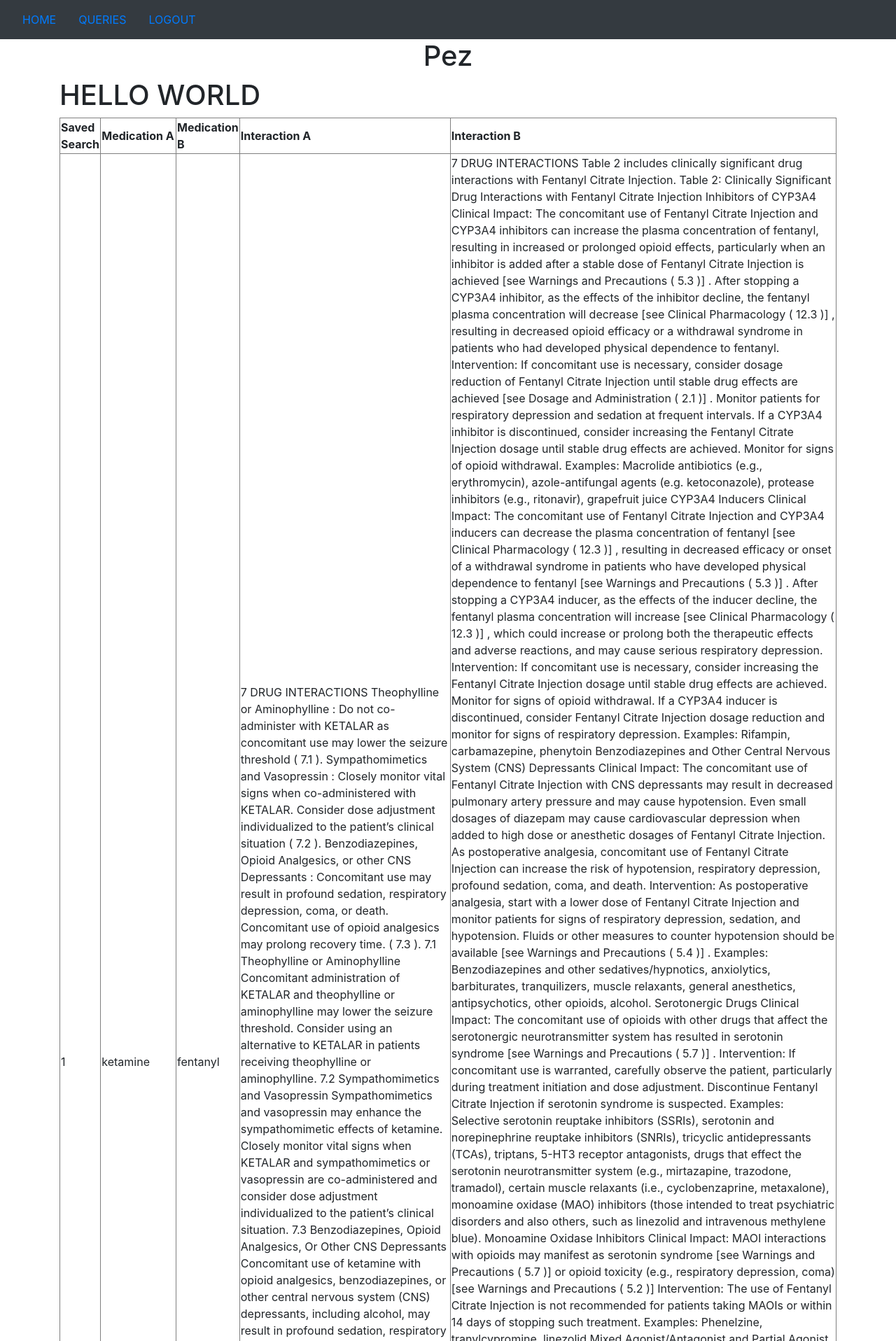
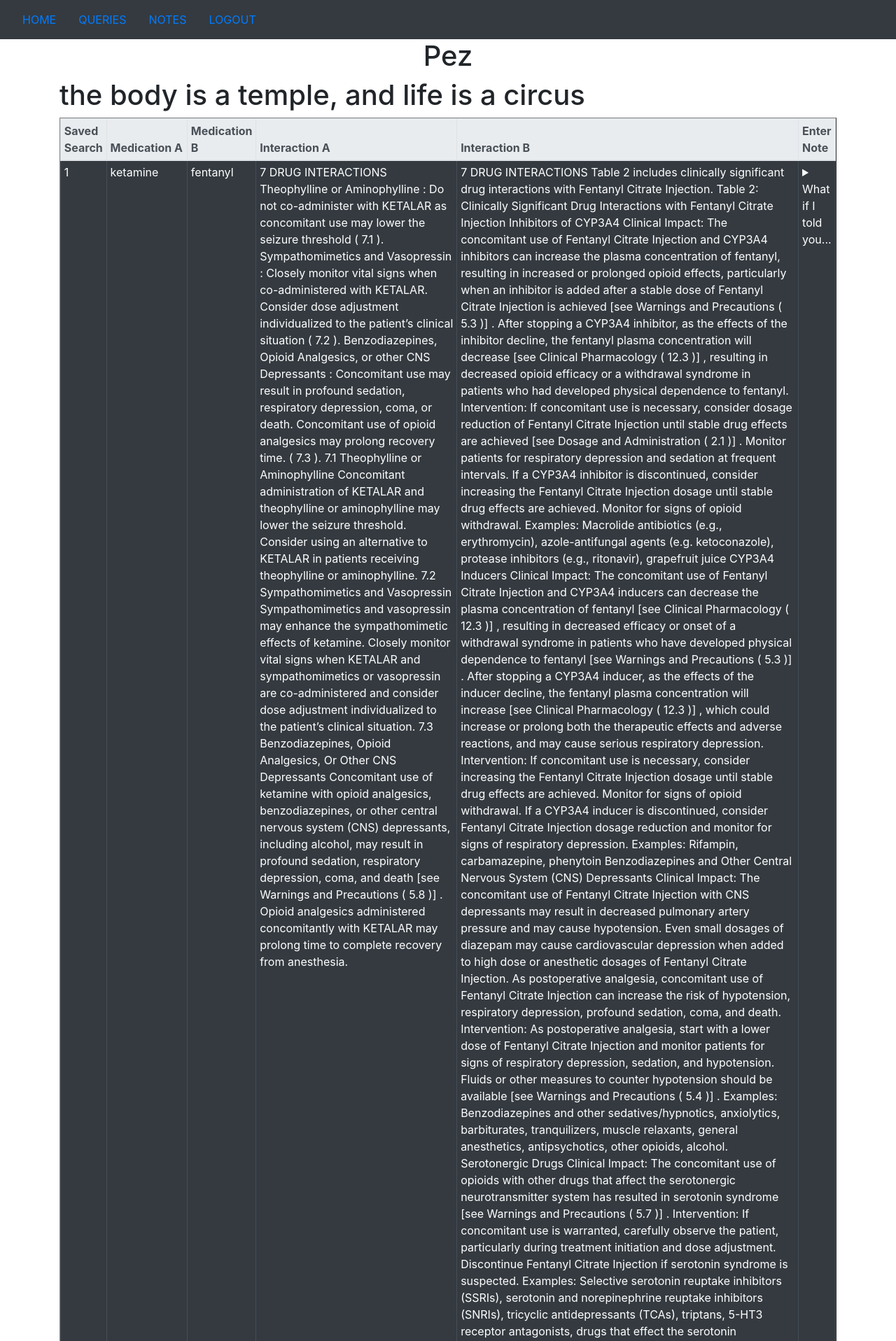
Before and after one commit to bretbarden/drug-interaction-checker, a Flask app: page /queries in a window 1280 px wide. Shown: the top 1916 px of the page at 70% size. Run offline with Flask 3, Linux system fonts and the light colour scheme; a user stored in the database is signed in; some libraries are stand-ins or nearby versions.

Commit message:
created notes module, needs hooking up, added some styling to app

```diff
--- /dev/null
+++ b/Website/static/style.css
@@ -0,0 +1,4 @@
+#scrollable-content {
+    max-height: 100px !important;
+    overflow-y: auto !important;
+}
--- a/Website/templates/base.html
+++ b/Website/templates/base.html
@@ -4,7 +4,7 @@
     <meta charset="UTF-8">
     <meta name="viewport" content="width=device-width, initial-scale=1.0">
     <link rel="stylesheet" href="https://stackpath.bootstrapcdn.com/bootstrap/4.4.1/css/bootstrap.min.css" integrity="sha384-Vkoo8x4CGsO3+Hhxv8T/Q5PaXtkKtu6ug5TOeNV6gBiFeWPGFN9MuhOf23Q9Ifjh" crossorigin="anonymous"
-    <link rel="stylesheet" href="Website/static/style.css"/>
+    <link rel="stylesheet" href="{{ url_for('static', filename='style.css') }}" />
     <link
     rel="stylesheet"
     href="https://stackpath.bootstrapcdn.com/font-awesome/4.7.0/css/font-awesome.min.css"
@@ -30,6 +30,8 @@
             <div class="navbar-nav"></div>
             <a class="nav-item nav-link" id="home" href="/">HOME</a>
             <a class="nav-item nav-link" id="saved-queries" href="/queries">QUERIES</a>
+            <a class="nav-item nav-link" id="notes" href="/notes">NOTES</a>
+
             <a class="nav-item nav-link" id="logout" href="/logout">LOGOUT</a>
             {% else %}
             <a class="nav-item nav-link" id="login" href="/login">LOGIN</a>
--- a/Website/templates/home.html
+++ b/Website/templates/home.html
@@ -51,7 +51,7 @@
         <div id="collapseOne" class="collapse-show" aria-labelledby="headingOne" data-parent="accordian">
             <div class="card-body">
                 <form>
-                 <p class="text-center ">{{query.medicationA and query.medicationB}}</p>
+                 <p  class="text-center d-block p-2 bg-dark text-white ">{{query.medicationA , query.medicationB}}</p>
                  <p class="text-center">{{query.interactionA}}</p>
 
                  <br>
--- a/Website/templates/queries.html
+++ b/Website/templates/queries.html
@@ -5,27 +5,45 @@
 
 {% if user.is_authenticated %}
 
-<h1>HELLO WORLD</h1>
+<h1>the body is a temple, and life is a circus</h1>
 
-<table border="1">
-    <thead>
+<table class="table table-dark table-hover table-sm table-responsive" border="1">
+    <thead class="thead-light">
         <tr>
             <th>Saved Search</th>
             <th>Medication A</th>
             <th>Medication B</th>
             <th>Interaction A</th>
             <th>Interaction B</th>
+            <th>Enter Note</th>
+
 
         </tr>
 </thead>
-        <tbody>
+        <tbody class="overflow-auto">
             {% for query in queries %}
             <tr>
                 <td>{{query.id}}</td>
                 <td>{{query.medicationA}}</td>
             <td>{{query.medicationB}}</td>
-                <td>{{query.interactionA}}</td>
-            <td>{{query.interactionB}}</td>
+                <td id="scrollable-content">{{query.interactionA}}</td>
+            <td id="scrollable-content">{{query.interactionB}}</td>
+            <td>
+                <form>
+                <details>
+                    <summary>What if I told you...</summary>
+                    <input type="text" name="note_{{query.id}}" placeholder="Enter note for query # {{query.id}}" />
+                    <button class="save-note" data-query-id="{{query.id}}">Submit Note</button>
+                </details>
+                </form>
+
+                <!-- <details>
+                    <summary>What if i told you...</summary>
+                    <input type="text" name="note" placeholder="Enter note" />
+                    <button class="save-note" data-query-id=""
+                </details> -->
+            </td>
+
                             </tr>
             {% endfor %}
         </tbody>
--- a/Website/views.py
+++ b/Website/views.py
@@ -2,7 +2,7 @@
 from flask import Blueprint, render_template, request, flash, redirect, url_for, jsonify
 from flask_login import login_required, current_user
 import requests
-from .models import  Query, User
+from .models import  Query, User, Note
 from . import db
 
 views = Blueprint("views", __name__)
@@ -96,6 +96,26 @@ def home():
 @views.route("/queries", methods=["GET", "POST"])
 @login_required
 def checkqueries():
+    note = None
     if request.method == "GET":
         queries = Query.query.filter_by(user_id=current_user.id).all()
-    return render_template("queries.html", user=current_user, user_id=current_user.id, queries=queries )
+    elif request.method == "POST":
+            query_id = request.form.get("query_id")
+            date = request.form.get("datesubmit")
+            text = request.form.get(f"note_{query_id}")
+
+            if text:
+                note = Note(datesubmit=date, text=text)
+                db.session.add(note)
+                db.session.commit()
+            return redirect(url_for("views.notes"))
+    return render_template("queries.html", user=current_user, user_id=current_user.id, queries=queries, note=note )
+
+
+
+
+
+@views.route("/notes", methods=["GET", "POST"])
+@login_required
+def showNotes():
+    return render_template("notes.html", user=current_user)
```
Also changed, not shown: Website/templates/notes.html (added, +32 -0 lines), instance/database.db.
